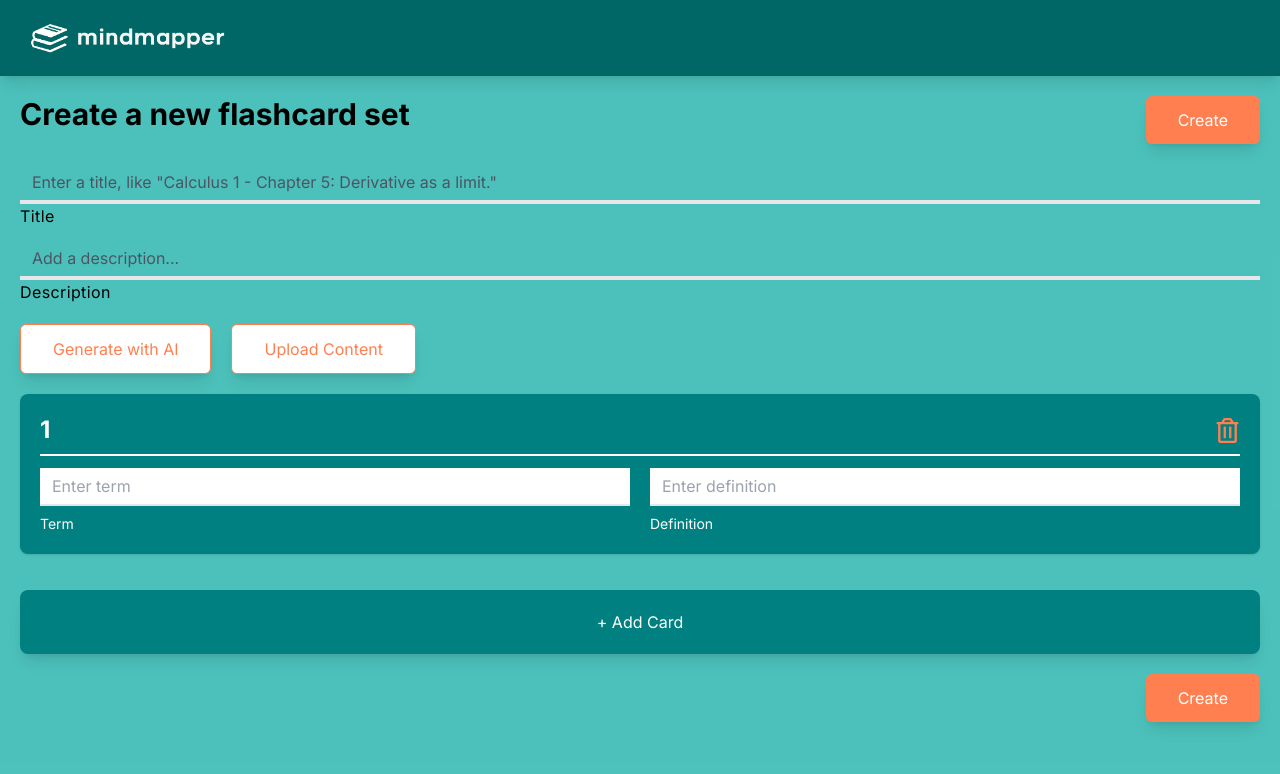
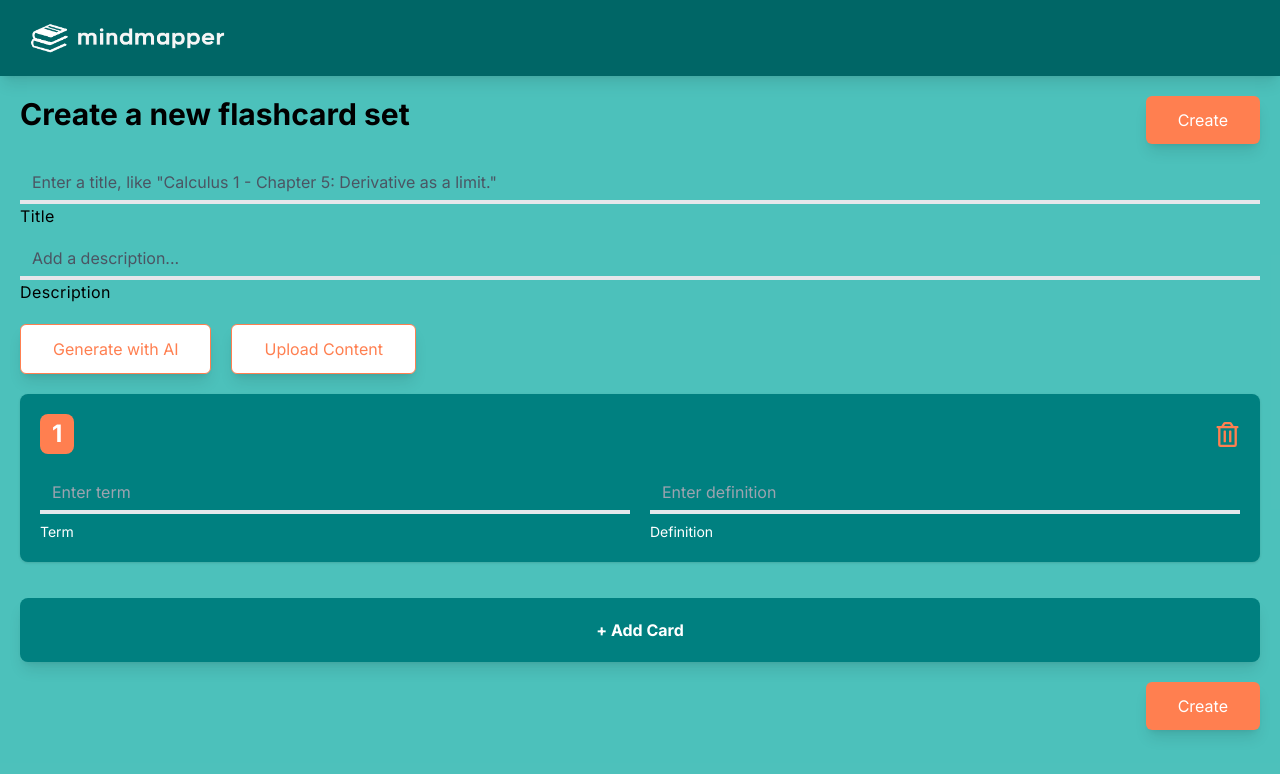
Before and after one commit to Jeffuz/MindMapper, a Next.js app in the folder my-app/: page /dashboard/creation in a window 1280 px wide. Shown: the top 774 px of the page. Built offline with nearby package versions, Linux system fonts and the light colour scheme; no server answers.

Commit message:
more ui fixes for card

```diff
--- a/my-app/src/app/components/dashboard/create_card.tsx
+++ b/my-app/src/app/components/dashboard/create_card.tsx
@@ -12,9 +12,9 @@ const CreateCard = ({
   return (
     <div className="flex flex-col gap-3 p-5 bg-teal1 rounded-lg shadow lg mb-4">
       {/* Index + Trash */}
-      <div className="flex justify-between w-full border-b-2 border-b-white pb-2">
+      <div className="flex justify-between w-full pb-2">
         {/* Index */}
-        <div className="text-white font-bold text-2xl">{index + 1}</div>
+        <div className="text-white font-bold text-2xl rounded-lg px-3 py-1 bg-orange1">{index + 1}</div>
         {/* Trash */}
         <button
           onClick={() => handleDeleteCard(index)}
@@ -31,8 +31,8 @@ const CreateCard = ({
             placeholder={`Enter term`}
             value={term}
             onChange={(e) => handleTermChange(index, e.target.value)}
-            className="appearance-none py-2 px-3 text-gray-700 leading-tight focus:outline-none focus:shadow-outline border-b-2"
-          />
+            className="appearance-none py-2 px-3 text-black leading-tight  placeholder-gray-400 focus:outline-none focus:shadow-outline border-b-4 hover:border-b-orange1 focus:border-b-orange1 bg-transparent transition duration-500"
+            />
           <label className="text-sm text-white">Term</label>
         </div>
         <div className="flex flex-col w-full gap-2">
@@ -41,8 +41,8 @@ const CreateCard = ({
             placeholder={`Enter definition`}
             value={definition}
             onChange={(e) => handleDefinitionChange(index, e.target.value)}
-            className="appearance-none py-2 px-3 text-gray-700 leading-tight focus:outline-none focus:shadow-outline border-b-2"
-          />
+            className="appearance-none py-2 px-3 text-black leading-tight  placeholder-gray-400 focus:outline-none focus:shadow-outline border-b-4 hover:border-b-orange1 focus:border-b-orange1 bg-transparent transition duration-500"
+            />
           <label className="text-sm text-white">Definition</label>
         </div>
       </div>
--- a/my-app/src/app/dashboard/creation/page.tsx
+++ b/my-app/src/app/dashboard/creation/page.tsx
@@ -211,7 +211,7 @@ const Creation = () => {
         {/* Add Card */}
         <button
           onClick={handleAddCard}
-          className="w-full flex justify-center items-center py-5 bg-teal1 text-white rounded-lg shadow-lg hover:bg-teal1/90 transition duration-500"
+          className="font-bold w-full flex justify-center items-center py-5 bg-teal1 text-white rounded-lg shadow-lg hover:bg-teal1/90 transition duration-500"
         >
           + Add Card
         </button>
```
